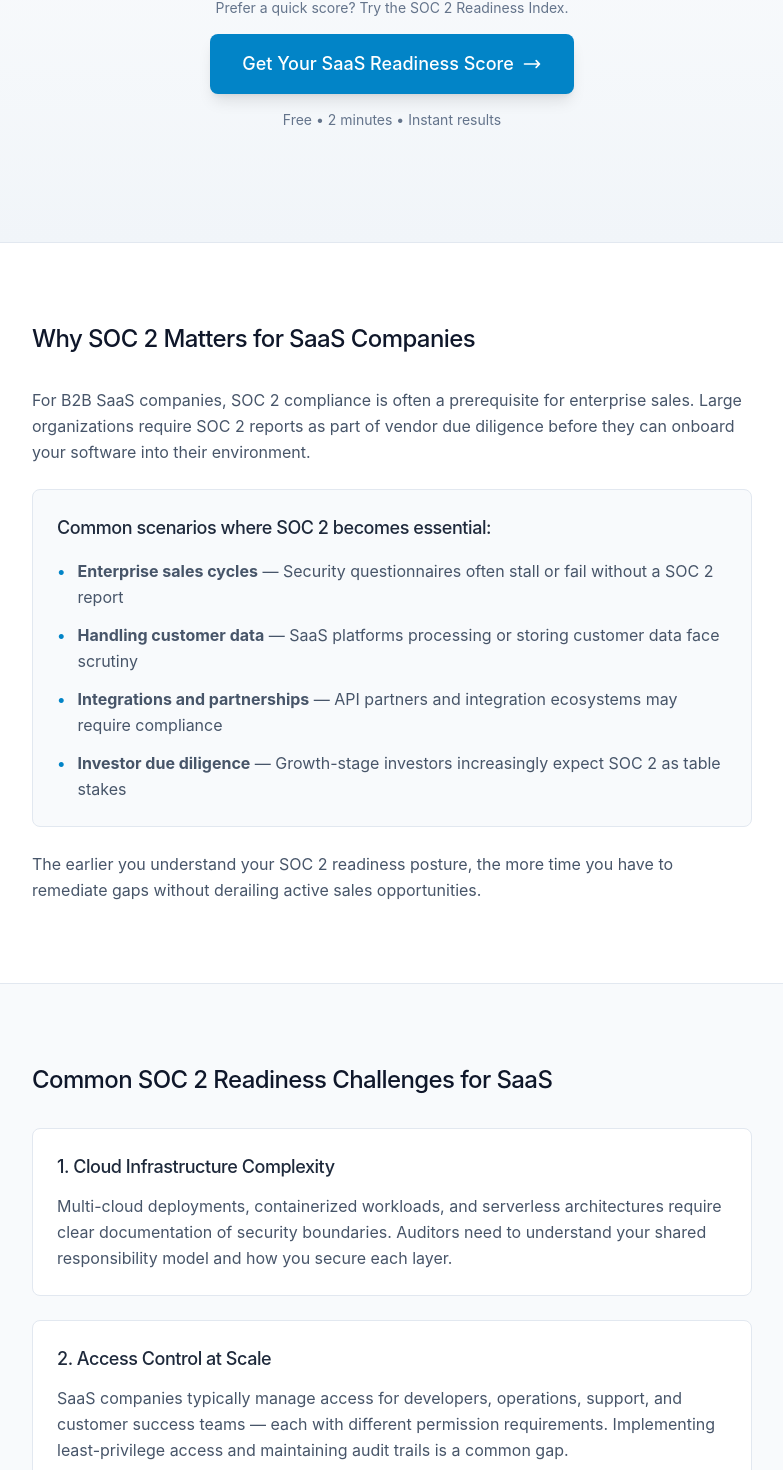
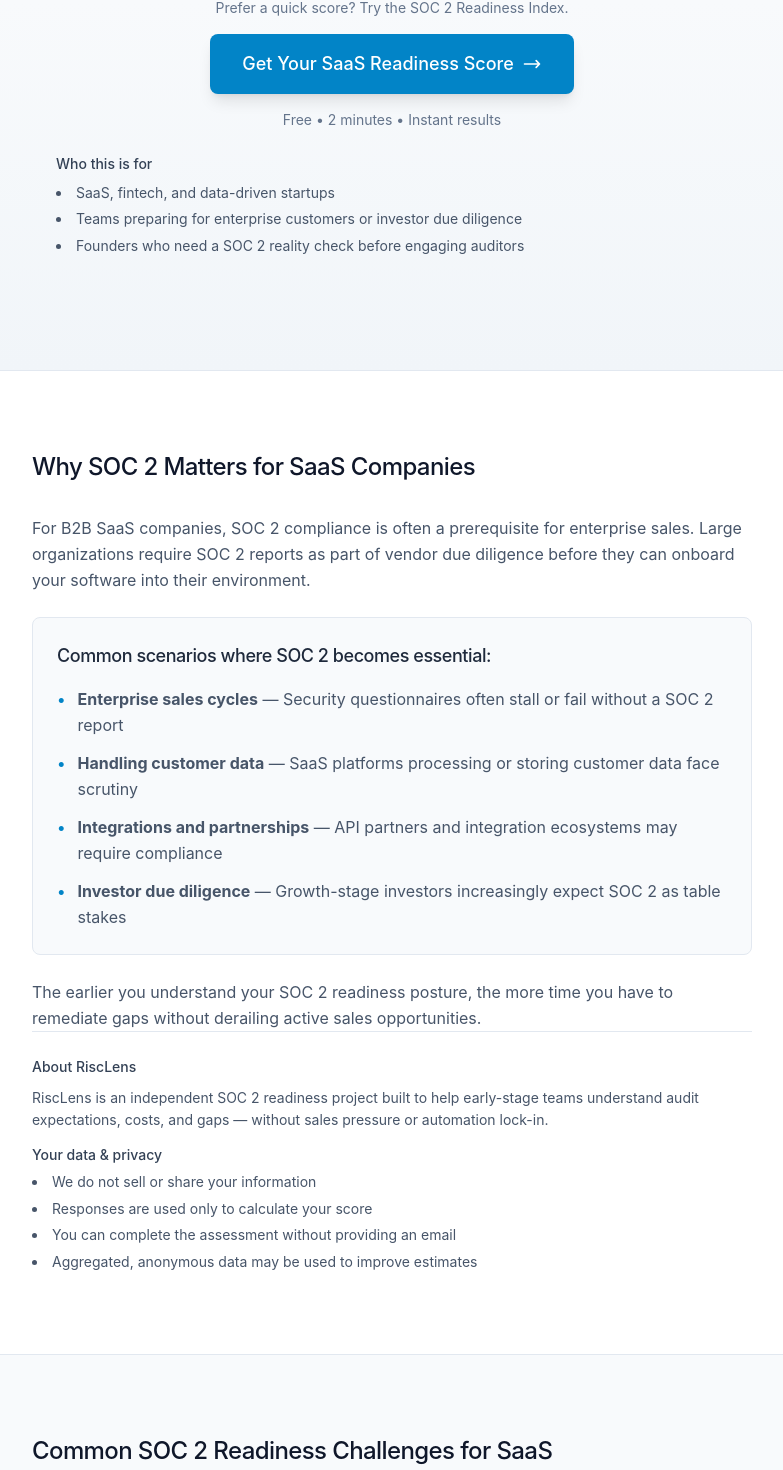
Before and after one commit to munstre25-source/Risclens, a Next.js app: page /soc-2-readiness/saas in a window 1280 px wide. Shown: the part 450-1920 px from the top of the page, without its empty margins (248-1031 px from the left). Built offline with nearby package versions, Linux system fonts and the light colour scheme.

Commit message:
Added trust, clarity, and credibility copy across the public SOC 2 pages

```diff
--- a/app/(public)/soc-2-readiness-index/page.tsx
+++ b/app/(public)/soc-2-readiness-index/page.tsx
@@ -47,6 +47,18 @@
           <Suspense fallback={<FormSkeleton />}>
             <CalculatorForm />
           </Suspense>
+          <div className="mt-6 bg-white/70 border border-slate-200 rounded-lg p-4">
+            <p className="text-sm font-medium text-slate-700 mb-2">Your data &amp; privacy</p>
+            <ul className="list-disc list-inside text-sm text-slate-600 space-y-1 leading-relaxed">
+              <li>We do not sell or share your information</li>
+              <li>Responses are used only to calculate your score</li>
+              <li>You can complete the assessment without providing an email</li>
+              <li>Aggregated, anonymous data may be used to improve estimates</li>
+            </ul>
+          </div>
+          <div className="mt-4 text-sm text-slate-600">
+            About RiscLens — An independent SOC 2 readiness project built to help early-stage teams understand audit expectations, costs, and gaps without sales pressure or lock-in.
+          </div>
         </div>
       </section>
     </main>
--- a/app/(public)/soc-2-readiness/fintech/page.tsx
+++ b/app/(public)/soc-2-readiness/fintech/page.tsx
@@ -56,6 +56,14 @@
           <p className="mt-4 text-sm text-slate-500">
             Free • 2 minutes • Instant results
           </p>
+          <div className="mt-6 text-left max-w-2xl mx-auto">
+            <p className="text-sm font-medium text-slate-700 mb-2">Who this is for</p>
+            <ul className="list-disc list-inside text-sm text-slate-600 space-y-1 leading-relaxed">
+              <li>SaaS, fintech, and data-driven startups</li>
+              <li>Teams preparing for enterprise customers or investor due diligence</li>
+              <li>Founders who need a SOC 2 reality check before engaging auditors</li>
+            </ul>
+          </div>
         </div>
       </section>
 
@@ -98,9 +106,24 @@
             <p>
               SOC 2 serves as a common baseline across financial services — it demonstrates that your organization has implemented controls aligned with industry expectations, even if additional regulatory frameworks apply.
             </p>
+            </div>
+            <div className="border-t border-slate-200 pt-6 text-sm text-slate-600">
+              <p className="font-medium text-slate-700 mb-2">About RiscLens</p>
+              <p className="leading-relaxed">
+                RiscLens is an independent SOC 2 readiness project built to help early-stage teams understand audit expectations, costs, and gaps — without sales pressure or automation lock-in.
+              </p>
+              <div className="mt-3">
+                <p className="font-medium text-slate-700 mb-1">Your data &amp; privacy</p>
+                <ul className="list-disc list-inside space-y-1 leading-relaxed">
+                  <li>We do not sell or share your information</li>
+                  <li>Responses are used only to calculate your score</li>
+                  <li>You can complete the assessment without providing an email</li>
+                  <li>Aggregated, anonymous data may be used to improve estimates</li>
+                </ul>
+              </div>
+            </div>
           </div>
-        </div>
-      </section>
+        </section>
 
       {/* Common Readiness Challenges */}
       <section className="py-16 lg:py-20 bg-slate-50 border-t border-slate-200">
--- a/app/(public)/soc-2-readiness/saas/page.tsx
+++ b/app/(public)/soc-2-readiness/saas/page.tsx
@@ -56,6 +56,14 @@
           <p className="mt-4 text-sm text-slate-500">
             Free • 2 minutes • Instant results
           </p>
+          <div className="mt-6 text-left max-w-2xl mx-auto">
+            <p className="text-sm font-medium text-slate-700 mb-2">Who this is for</p>
+            <ul className="list-disc list-inside text-sm text-slate-600 space-y-1 leading-relaxed">
+              <li>SaaS, fintech, and data-driven startups</li>
+              <li>Teams preparing for enterprise customers or investor due diligence</li>
+              <li>Founders who need a SOC 2 reality check before engaging auditors</li>
+            </ul>
+          </div>
         </div>
       </section>
 
@@ -98,9 +106,24 @@
             <p>
               The earlier you understand your SOC 2 readiness posture, the more time you have to remediate gaps without derailing active sales opportunities.
             </p>
+            </div>
+            <div className="border-t border-slate-200 pt-6 text-sm text-slate-600">
+              <p className="font-medium text-slate-700 mb-2">About RiscLens</p>
+              <p className="leading-relaxed">
+                RiscLens is an independent SOC 2 readiness project built to help early-stage teams understand audit expectations, costs, and gaps — without sales pressure or automation lock-in.
+              </p>
+              <div className="mt-3">
+                <p className="font-medium text-slate-700 mb-1">Your data &amp; privacy</p>
+                <ul className="list-disc list-inside space-y-1 leading-relaxed">
+                  <li>We do not sell or share your information</li>
+                  <li>Responses are used only to calculate your score</li>
+                  <li>You can complete the assessment without providing an email</li>
+                  <li>Aggregated, anonymous data may be used to improve estimates</li>
+                </ul>
+              </div>
+            </div>
           </div>
-        </div>
-      </section>
+        </section>
 
       {/* Common Readiness Challenges */}
       <section className="py-16 lg:py-20 bg-slate-50 border-t border-slate-200">
--- a/app/page.tsx
+++ b/app/page.tsx
@@ -106,6 +106,14 @@
           <p className="text-lg sm:text-xl text-slate-600 max-w-2xl mx-auto mb-12 leading-relaxed">
             See where you stand before the auditor does. Get your readiness score, cost estimate, and a clear path forward — in under 2 minutes.
           </p>
+          <div className="max-w-2xl mx-auto text-left mb-10">
+            <p className="text-sm font-medium text-slate-700 mb-2">Who this is for</p>
+            <ul className="list-disc list-inside text-slate-600 space-y-1 text-sm leading-relaxed">
+              <li>SaaS, fintech, and data-driven startups</li>
+              <li>Teams preparing for enterprise customers or investor due diligence</li>
+              <li>Founders who need a SOC 2 reality check before engaging auditors</li>
+            </ul>
+          </div>
           <Link
             href="/soc-2-readiness-index"
             className="inline-flex items-center gap-2 bg-brand-600 hover:bg-brand-700 text-white font-semibold text-lg px-8 py-4 rounded-lg shadow-lg hover:shadow-xl transition-all"
@@ -129,9 +137,21 @@
           <p className="mt-2 text-sm text-slate-500">
             Why is this free? This tool is designed to help founders understand SOC 2 early. No sales calls, no credit card, no hidden upsell.
           </p>
+          <div className="mt-4 max-w-2xl mx-auto bg-white/60 border border-slate-200 rounded-lg p-4 text-left">
+            <p className="text-sm font-medium text-slate-700 mb-2">Your data &amp; privacy</p>
+            <ul className="list-disc list-inside text-sm text-slate-600 space-y-1 leading-relaxed">
+              <li>We do not sell or share your information</li>
+              <li>Responses are used only to calculate your score</li>
+              <li>You can complete the assessment without providing an email</li>
+              <li>Aggregated, anonymous data may be used to improve estimates</li>
+            </ul>
+          </div>
 
           <div className="mt-10 pt-8 border-t border-slate-200/50 text-sm text-slate-500">
             Built for your industry: SaaS companies • Fintech companies
+            <div className="mt-4 text-sm text-slate-600">
+              About RiscLens — An independent SOC 2 readiness project built to help early-stage teams understand audit expectations, costs, and gaps without sales pressure or lock-in.
+            </div>
           </div>
         </div>
       </section>
--- a/app/soc-2-cost/page.tsx
+++ b/app/soc-2-cost/page.tsx
@@ -108,6 +108,14 @@
               </Link>
               <p className="text-sm text-slate-500">Free • No sales calls • Instant results</p>
             </div>
+          </div>
+          <div className="max-w-2xl mx-auto text-left mt-8">
+            <p className="text-sm font-medium text-slate-700 mb-2">Who this is for</p>
+            <ul className="list-disc list-inside text-slate-600 space-y-1 text-sm leading-relaxed">
+              <li>SaaS, fintech, and data-driven startups</li>
+              <li>Teams preparing for enterprise customers or investor due diligence</li>
+              <li>Founders who need a SOC 2 reality check before engaging auditors</li>
+            </ul>
           </div>
         </section>
 
@@ -246,6 +254,21 @@
                 <h3 className="text-lg font-semibold text-slate-800">How long does SOC 2 usually take?</h3>
                 <p className="text-slate-600">Readiness can take a few months; Type I typically weeks; Type II adds 3–12 months of observation depending on requirements.</p>
               </div>
+              <div className="border-t border-slate-200 pt-6 text-sm text-slate-600">
+                <p className="font-medium text-slate-700 mb-2">About RiscLens</p>
+                <p className="leading-relaxed">
+                  RiscLens is an independent SOC 2 readiness project built to help early-stage teams understand audit expectations, costs, and gaps — without sales pressure or automation lock-in.
+                </p>
+              </div>
+              <div className="text-sm text-slate-600">
+                <p className="font-medium text-slate-700 mb-2">Your data &amp; privacy</p>
+                <ul className="list-disc list-inside space-y-1 leading-relaxed">
+                  <li>We do not sell or share your information</li>
+                  <li>Responses are used only to calculate your score</li>
+                  <li>You can complete the assessment without providing an email</li>
+                  <li>Aggregated, anonymous data may be used to improve estimates</li>
+                </ul>
+              </div>
             </div>
           </div>
         </section>
--- a/components/FreeResults.tsx
+++ b/components/FreeResults.tsx
@@ -216,6 +216,20 @@
         </p>
       </div>
 
+      <div className="card mb-6">
+        <h3 className="text-base font-semibold text-gray-900 mb-2">About these estimates</h3>
+        <p className="text-sm text-gray-600 leading-relaxed">
+          Cost and readiness ranges are directional, not guarantees. Typical variance is ±15–25%, depending on auditor, scope changes, and control maturity.
+        </p>
+      </div>
+
+      <div className="card mb-6 bg-white">
+        <h3 className="text-base font-semibold text-gray-900 mb-2">Early results</h3>
+        <p className="text-sm text-gray-600 leading-relaxed">
+          This tool is actively being tested with founders and operators preparing for SOC 2. Early users consistently report clearer expectations around cost, timeline, and audit readiness.
+        </p>
+      </div>
+
       {/* Top Recommendations */}
       <div className="card mb-6">
         <h3 className="text-lg font-semibold text-gray-900 mb-4">
```
